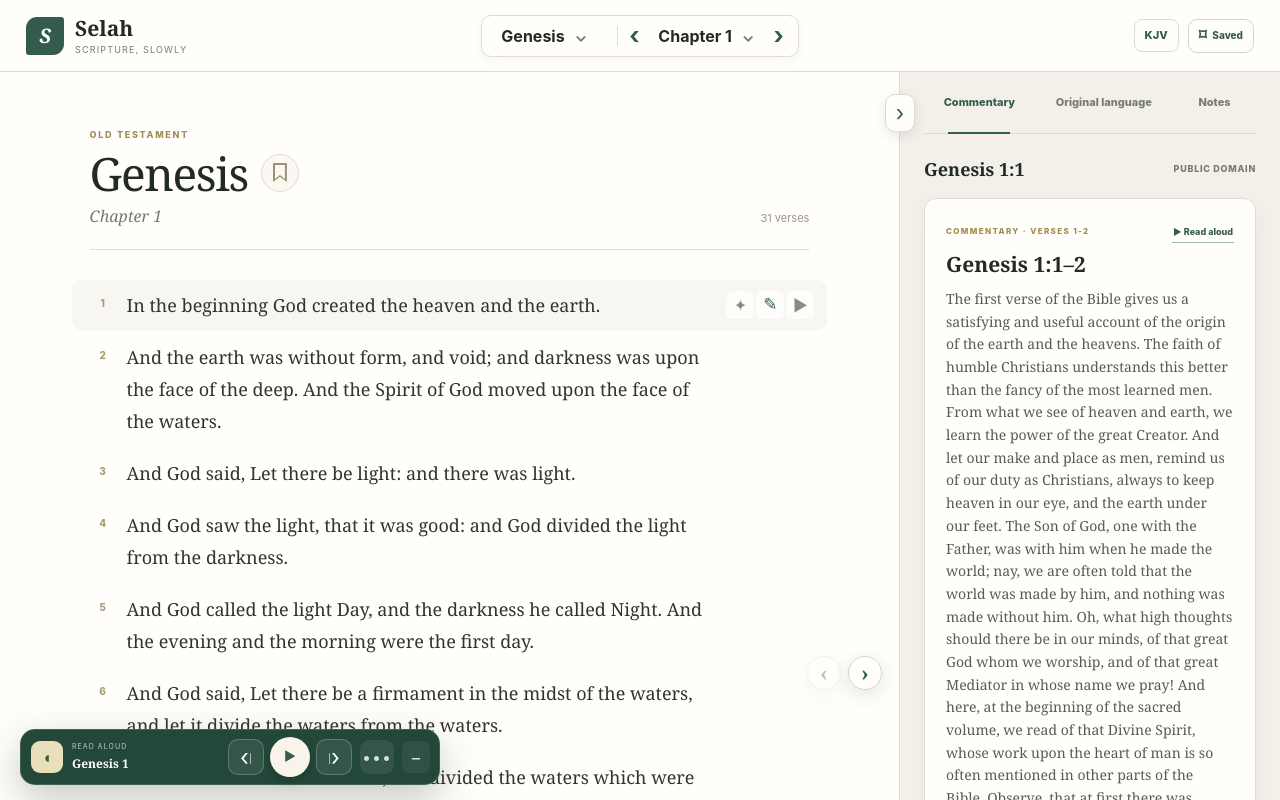
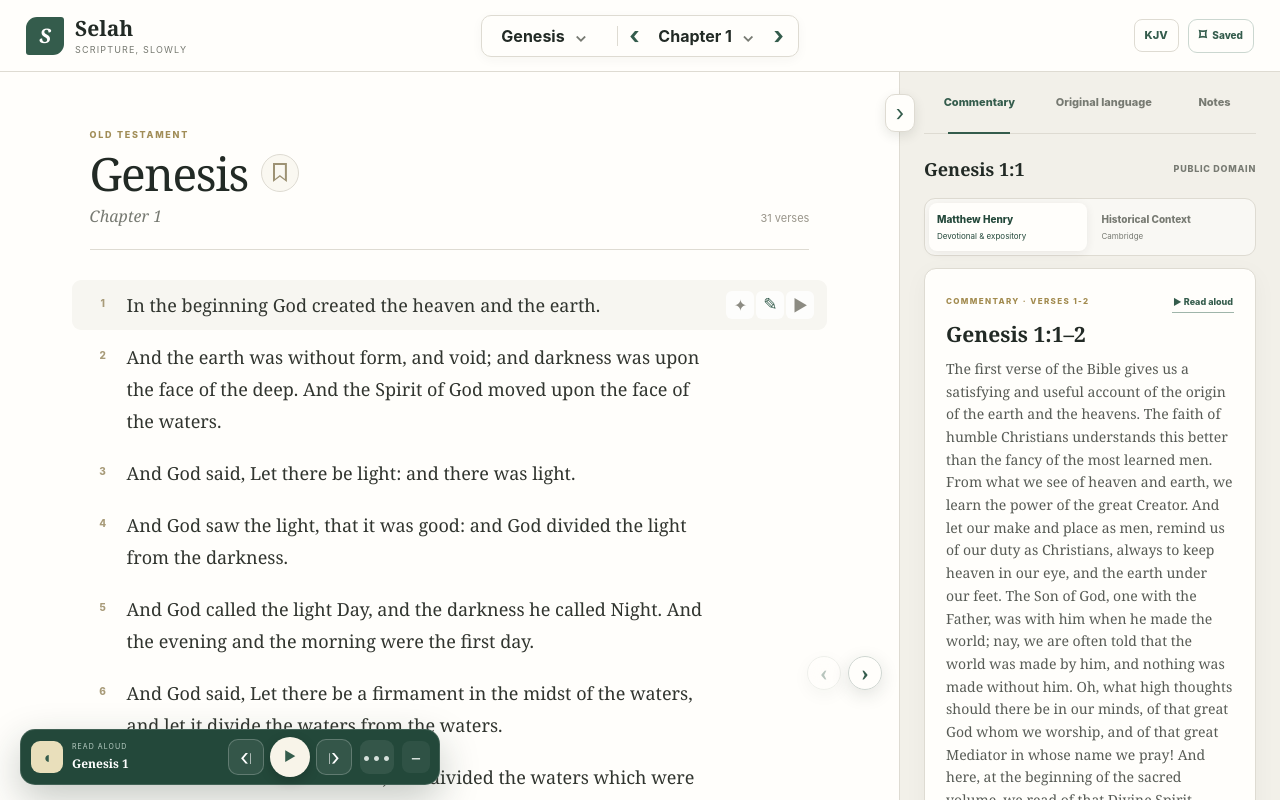
Before and after one commit to Wicked-Shrapnel/Selah-bible, a Next.js app: page / in a window 1280 px wide. Shown: the top 800 px of the page. Built offline with nearby package versions, Linux system fonts and the light colour scheme.

Commit message:
Add separate historical commentary view

```diff
--- a/app/globals.css
+++ b/app/globals.css
@@ -214,6 +214,26 @@ button, select { cursor: pointer; }
 .commentary-source { display: block; margin-top: 12px; color: var(--sage); font-size: 8px; line-height: 1.4; text-decoration: none; }
 .commentary-source:hover { text-decoration: underline; }
 .commentary-state { padding: 22px; border: 1px dashed #c8c4b8; border-radius: 12px; color: var(--muted); background: rgba(255,255,255,.55); font: italic 13px/1.55 Georgia, serif; }
+.commentary-source-tabs { display: grid; grid-template-columns: 1fr 1fr; gap: 7px; margin-bottom: 12px; padding: 4px; border: 1px solid var(--line); border-radius: 11px; background: rgba(255,255,255,.48); }
+.commentary-source-tabs button { min-width: 0; padding: 9px 8px; border: 0; border-radius: 8px; color: var(--muted); text-align: left; background: transparent; }
+.commentary-source-tabs button span, .commentary-source-tabs button small { display: block; }
+.commentary-source-tabs button span { font-size: 10px; font-weight: 800; }
+.commentary-source-tabs button small { margin-top: 3px; overflow: hidden; font-size: 8px; text-overflow: ellipsis; white-space: nowrap; }
+.commentary-source-tabs button.active { color: var(--sage-dark); background: var(--white); box-shadow: 0 2px 10px rgba(48,43,32,.08); }
+.commentary-source-tabs button.historical.active { color: #684d2c; }
+.historical-commentary-card { border-color: #d9cdb9; background: linear-gradient(180deg, #fffdf8 0%, var(--white) 42%); }
+.historical-badge { padding: 4px 7px; border: 1px solid #dcccad; border-radius: 999px; color: #765b36; background: #f6efdf; font-size: 7px; font-weight: 800; letter-spacing: .04em; text-transform: uppercase; }
+.historical-source-note { margin-top: 16px; padding: 12px; border-left: 2px solid #b99a68; color: #645a4c; background: #faf6ec; }
+.historical-source-note strong, .historical-source-note span { display: block; }
+.historical-source-note strong { font-size: 9px; text-transform: uppercase; letter-spacing: .06em; }
+.historical-source-note span { margin-top: 5px; font: 10px/1.48 Georgia, serif; }
+.historical-open-button { display: block; margin-top: 12px; padding: 10px 12px; border-radius: 8px; color: #fff; background: #795f38; font-size: 9px; font-weight: 800; line-height: 1.35; text-align: center; text-decoration: none; }
+.historical-open-button:hover { background: #624b2c; }
+.commentary-media-plan { display: flex; align-items: center; justify-content: space-between; gap: 12px; margin-top: 13px; padding-top: 13px; border-top: 1px solid var(--line); }
+.commentary-media-plan strong, .commentary-media-plan span { display: block; }
+.commentary-media-plan strong { color: #5f5548; font-size: 9px; }
+.commentary-media-plan span { margin-top: 3px; color: var(--muted); font-size: 8px; }
+.commentary-media-plan > small { padding: 4px 6px; border: 1px solid #d5cab6; border-radius: 999px; color: #856d48; font-size: 7px; font-weight: 800; }
 .cross-references { margin-top: 22px; }
 .cross-references h3 { font-size: 10px; letter-spacing: .09em; text-transform: uppercase; }
 .cross-references button { display: block; width: 100%; padding: 11px 0; text-align: left; border: 0; border-bottom: 1px solid var(--line); background: transparent; }
--- a/app/page.tsx
+++ b/app/page.tsx
@@ -6,6 +6,7 @@ type Verse = { id: number; reference: string; text: string };
 type Book = { name: string; chapters: number; testament: "Old Testament" | "New Testament" };
 type Picker = "books" | "chapters" | null;
 type StudyTab = "commentary" | "lexicon" | "notes";
+type CommentaryView = "expository" | "historical";
 type HighlightColor = "gold" | "sage" | "blue" | "rose";
 type LexiconEntry = { word: string; transliteration: string; pronunciation: string; spoken: string; number: string; meaning: string; lang: "he-IL" | "el-GR" };
 type SavedAudioManifest = { chapters: string[] };
@@ -109,6 +110,10 @@ function bookSlug(name: string) {
   return name.toLowerCase().replace(/[^a-z0-9]+/g, "-").replace(/^-+|-+$/g, "");
 }
 
+function bibleHubBookSlug(name: string) {
+  return name.toLowerCase().replace(/[^a-z0-9]+/g, "_").replace(/^_+|_+$/g, "");
+}
+
 function chapterAudioBase(book: string, chapterNumber: number) {
   return `/audio/${bookSlug(book)}/${chapterNumber}`;
 }
@@ -159,6 +164,7 @@ export default function Home() {
   const [inlineNoteDraft, setInlineNoteDraft] = useState("");
   const [notes, setNotes] = useState<Record<string, string>>({});
   const [studyTab, setStudyTab] = useState<StudyTab>("commentary");
+  const [commentaryView, setCommentaryView] = useState<CommentaryView>("expository");
   const [studyCollapsed, setStudyCollapsed] = useState(false);
   const [mobileStudyOpen, setMobileStudyOpen] = useState(false);
   const [audioSettingsOpen, setAudioSettingsOpen] = useState(false);
@@ -699,6 +705,7 @@ export default function Home() {
       || entries[0];
   }, [commentaryData, selectedVerse]);
   const commentaryTokens = useMemo(() => activeCommentaryEntry?.text.split(/(\s+)/) || [], [activeCommentaryEntry]);
+  const historicalCommentaryUrl = `https://biblehub.com/commentaries/cambridge/${bibleHubBookSlug(selectedBook.name)}/${chapter}.htm`;
   const chapterNotes = verses.filter((verse) => Boolean(notes[verseKey(verse.id)]));
   const selectedSectionIds = [...selectedForHighlight].sort((a, b) => a - b);
   const sectionNoteKey = `${passageKey}-section-${selectedSectionIds.join("_")}`;
@@ -1029,7 +1036,66 @@ export default function Home() {
               {studyTab === "commentary" ? (
                 <div className="study-content">
                   <div className="study-reference"><span>{selected?.reference || `${selectedBook.name} ${chapter}`}</span><small>Public domain</small></div>
-                  {commentaryStatus === "loading" ? (
+                  <div className="commentary-source-tabs" role="tablist" aria-label="Commentary source">
+                    <button
+                      className={commentaryView === "expository" ? "active" : ""}
+                      onClick={() => setCommentaryView("expository")}
+                      role="tab"
+                      aria-selected={commentaryView === "expository"}
+                    >
+                      <span>Matthew Henry</span>
+                      <small>Devotional &amp; expository</small>
+                    </button>
+                    <button
+                      className={commentaryView === "historical" ? "active historical" : "historical"}
+                      onClick={() => {
+                        if (isReadingCommentary) stopReading();
+                        setCommentaryView("historical");
+                      }}
+                      role="tab"
+                      aria-selected={commentaryView === "historical"}
+                    >
+                      <span>Historical Context</span>
+                      <small>Cambridge</small>
+                    </button>
+                  </div>
+                  {commentaryView === "historical" ? (
+                    <div className="commentary-card historical-commentary-card">
+                      <div className="commentary-card-top">
+                        <span className="card-label">HISTORICAL CONTEXT</span>
+                        <span className="historical-badge">Historically based</span>
+                      </div>
+                      <h2>Cambridge Bible for Schools and Colleges</h2>
+                      <p>
+                        Scholarly background for {selectedBook.name} {chapter}, with historical setting,
+                        literary analysis, original-language observations, outlines, and verse-by-verse notes.
+                      </p>
+                      <div className="historical-source-note">
+                        <strong>Read at the authorized source</strong>
+                        <span>
+                          The available digital transcription is hosted by Bible Hub courtesy of BibleSupport.
+                          It opens separately so the app does not re-publish text licensed to another host.
+                        </span>
+                      </div>
+                      <a className="historical-open-button" href={historicalCommentaryUrl} target="_blank" rel="noreferrer">
+                        Open {selectedBook.name} {chapter} historical commentary ↗
+                      </a>
+                      <div className="commentary-author">
+                        <span>CB</span>
+                        <div>
+                          <strong>Cambridge Bible contributors</strong>
+                          <small>Cambridge University Press · 1878–1922</small>
+                        </div>
+                      </div>
+                      <div className="commentary-media-plan">
+                        <div>
+                          <strong>Maps, plates &amp; diagrams</strong>
+                          <span>Reserved for a future side-by-side media view.</span>
+                        </div>
+                        <small>PLANNED</small>
+                      </div>
+                    </div>
+                  ) : commentaryStatus === "loading" ? (
                     <div className="commentary-state">Loading trusted commentary…</div>
                   ) : commentaryStatus === "error" ? (
                     <div className="commentary-state">The commentary could not be loaded just now.</div>
```
Also changed, not shown: 2 other files (tests, documents, lock files or other folders).
